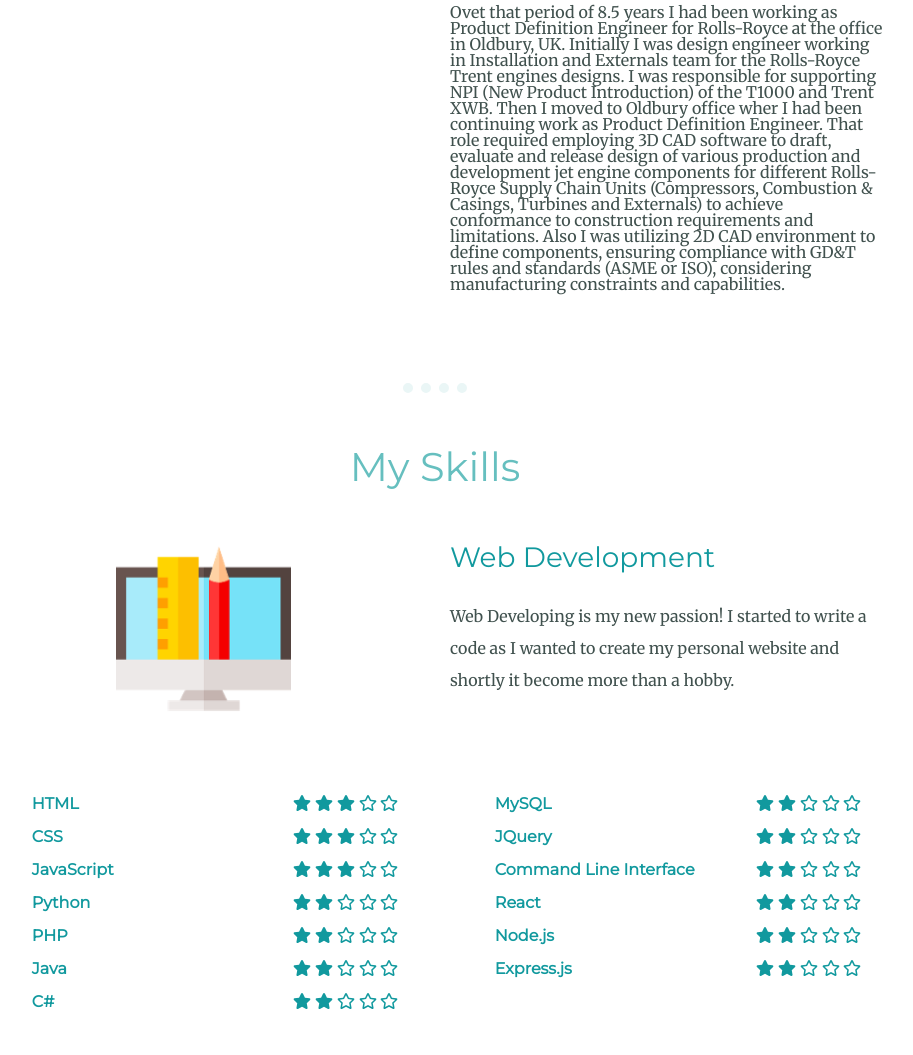
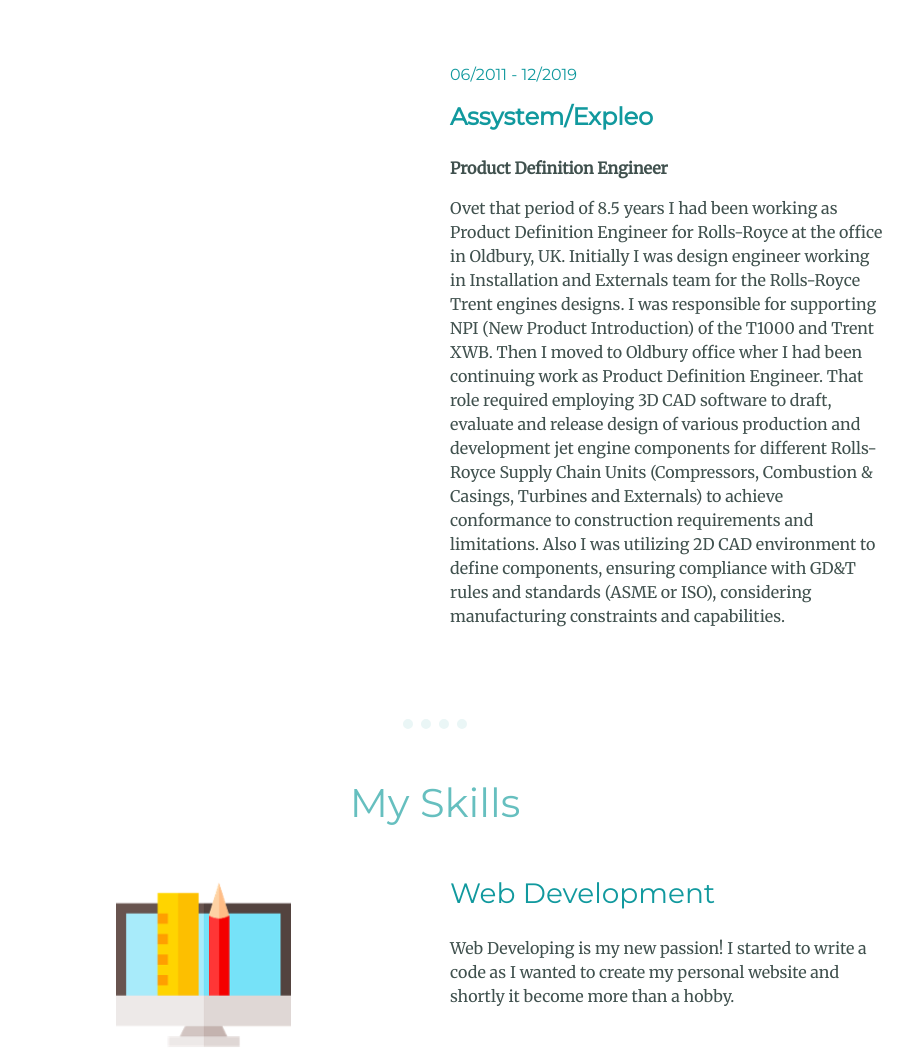
Before and after one commit to rafal566/Rafal-Bury-Personal-Site, a plain HTML site: page index.html in a window 1280 px wide. Shown: the part 2814-3869 px from the top of the page, without its empty margins (205-1118 px from the left). Drawn offline with nearby package versions, Linux system fonts and the light colour scheme.

Commit message:
Update styles.css

```diff
--- a/css/styles.css
+++ b/css/styles.css
@@ -218,13 +218,13 @@
 
 .exp-warsaw {
   text-align: left;
-  line-height: 1;
+  line-height: 1.5;
   margin-bottom: 50px;
 }
 
 .exp-assystem {
   text-align: left;
-  line-height: 1;
+  line-height: 1.5;
   margin-bottom: 25px;
 }
 
@@ -266,7 +266,7 @@
   width: 70%;
   margin: 50px auto;
   text-align: center;
-  line-height: 2;
+  line-height: 1.5;
 }
 
 .row {
```
